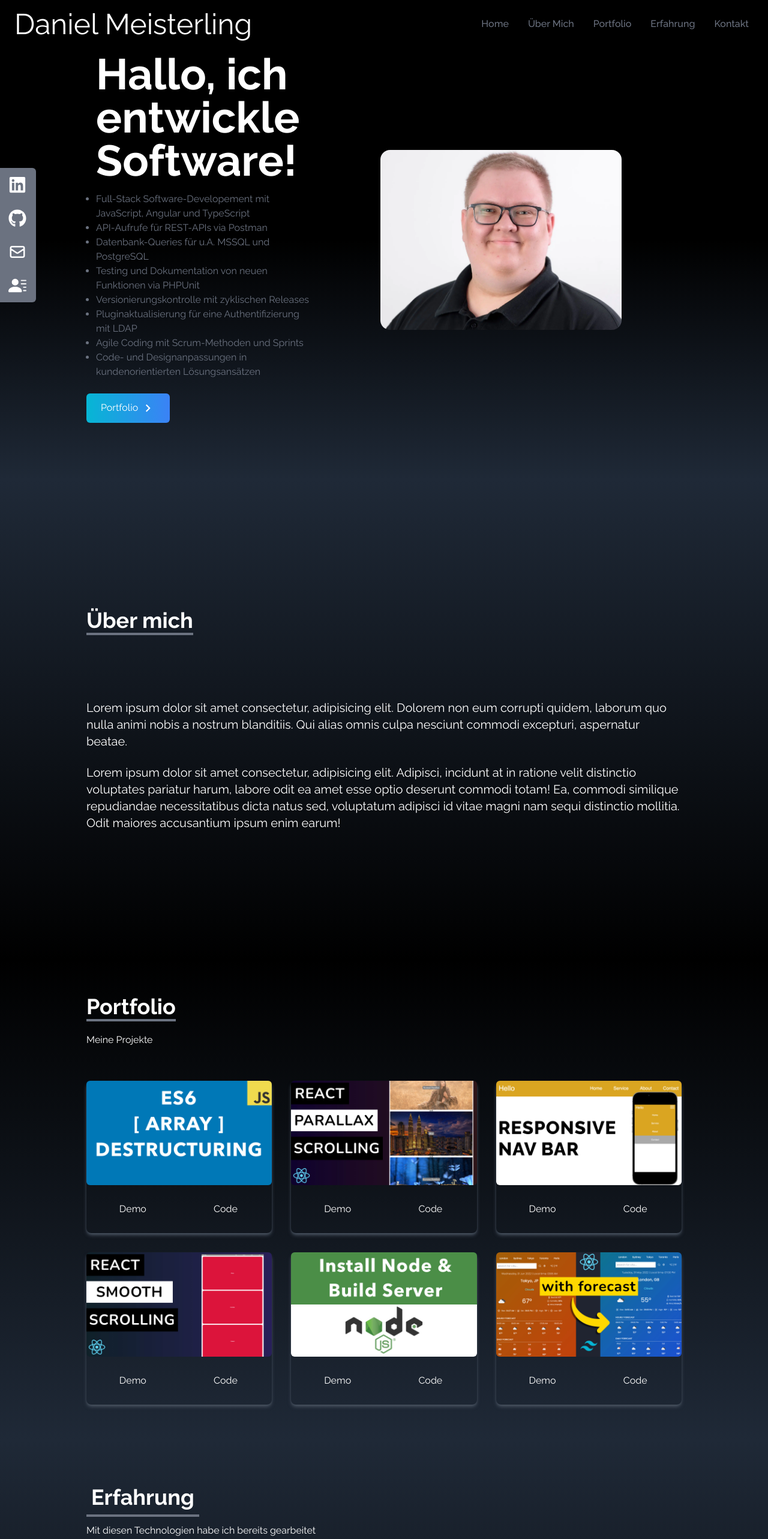
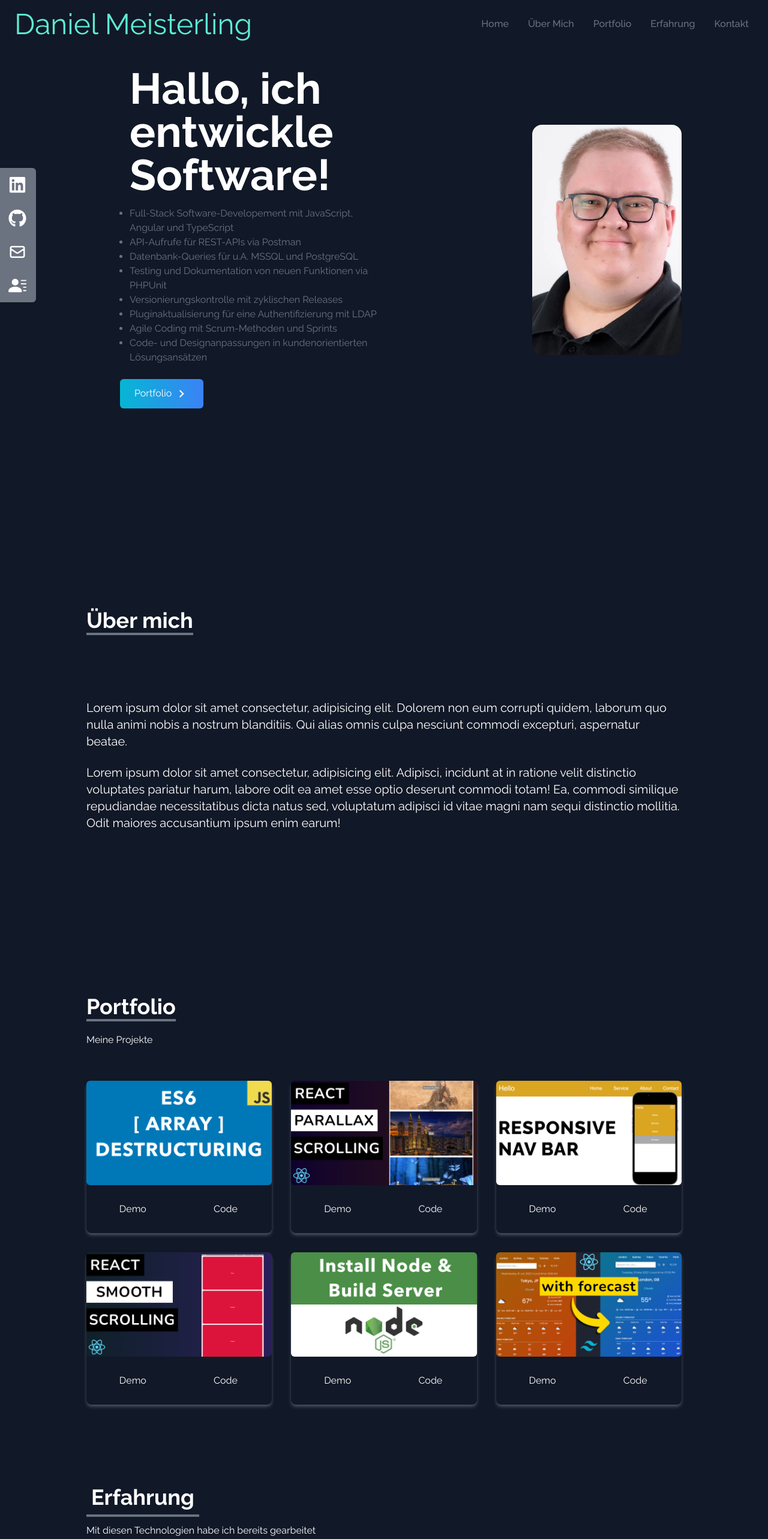
Before and after one commit to DMeisterling/Portfolio, a React (Create React App) app: page / in a window 1280 px wide. Shown: the top 2566 px of the page at 60% size. Built offline with nearby package versions, Linux system fonts and the light colour scheme.

Commit message:
style changes

```diff
--- a/src/App.js
+++ b/src/App.js
@@ -5,11 +5,15 @@ import Portfolio from "./components/Portfolio";
 import SocialLinks from "./components/SocialLinks";
 import Experience from "./components/Experience";
 import Contact from "./components/Contact";
+import { useState } from "react";
 
 function App() {
+  const [darkMode, setDarkMode] = useState(true);
+
   return (
-    <div>
-      <NavBar />
+    <div className={darkMode && "dark"}>
+      <NavBar darkMode={darkMode} setDarkMode={setDarkMode} />
+      <main className="bg-white dark:bg-gray-900 text-gray-900 dark:text-white">
         <Home />
         <About />
         <Portfolio />
@@ -17,6 +21,7 @@ function App() {
         <Contact />
 
         <SocialLinks />
+      </main>
     </div>
   );
 }
--- a/src/components/About.jsx
+++ b/src/components/About.jsx
@@ -2,10 +2,7 @@ import React from "react";
 
 const About = () => {
   return (
-    <div
-      name="über mich"
-      className="w-full h-screen bg-gradient-to-b from-gray-800 to-black text-white"
-    >
+    <div name="über mich" className="w-full h-screen text-white">
       <div className="max-w-screen-lg p-4 mx-auto flex flex-col justify-center w-full h-full">
         <div className="pb-8">
           <p className="text-4xl font-bold inline border-b-4 border-gray-500">
--- a/src/components/Contact.jsx
+++ b/src/components/Contact.jsx
@@ -2,10 +2,7 @@ import React from "react";
 
 const Contact = () => {
   return (
-    <div
-      name="contact"
-      className="w-full h-screen bg-gradient-to-b from-black to-gray-800 p-4 text-white"
-    >
+    <div name="contact" className="w-full h-screen p-4 text-white">
       <div className="flex flex-col p-4 justify-center max-w-screen-lg mx-auto h-full">
         <div className="pb-8">
           <p className="text-4xl font-bold inline border-b-4 border-gray-500">
--- a/src/components/Experience.jsx
+++ b/src/components/Experience.jsx
@@ -54,10 +54,7 @@ const Experience = () => {
   ];
 
   return (
-    <div
-      name="experience"
-      className="bg-gradient-to-b from-gray-800 to-black w-full h-screen"
-    >
+    <div name="experience" className="w-full h-screen">
       <div className="max-w-screen-lg mx-auto p-4 flex flex-col justify-center w-full h-full text-white">
         <div>
           <p className="text-4xl font-bold border-b-4 border-gray-500 p-2 inline">
--- a/src/components/Home.jsx
+++ b/src/components/Home.jsx
@@ -5,12 +5,9 @@ import { Link } from "react-scroll";
 
 const Home = () => {
   return (
-    <div
-      name="home"
-      className="h-screen w-full bg-gradient-to-b from-black via-black to-gray-800"
-    >
+    <div name="home" className="h-screen w-full">
       <div className="max-w-screen-lg mx-auto flex flex-col items-center justify-center h-full px-4 md:flex-row">
-        <div className="flex flex-col justify-center h-full">
+        <div className="flex flex-col justify-center h-full pl-14">
           <h2 className="text-4xl sm:text-7xl font-bold text-white px-4">
             Hallo, ich entwickle Software!
           </h2>
@@ -48,7 +45,8 @@ const Home = () => {
           <img
             src={HeroImage}
             alt="my profile"
-            className="rounded-2xl mx-auto w-2/3 md:w-2/3"
+            //className="rounded-2xl mx-auto w-2/3 md:w-2/3"
+            className="rounded-2xl w-60 h-60 md:w-80 md:h-80 lg:w-96 lg:h-96  object-cover object-top"
           />
         </div>
       </div>
--- a/src/components/NavBar.jsx
+++ b/src/components/NavBar.jsx
@@ -1,8 +1,9 @@
 import React, { useState } from "react";
 import { FaBars, FaTimes } from "react-icons/fa";
+import { MdNightsStay, MdWbSunny } from "react-icons/md";
 import { Link } from "react-scroll";
 
-const NavBar = () => {
+const NavBar = ({ darkMode, setDarkMode }) => {
   const [nav, setNav] = useState(false);
 
   const links = [
@@ -29,7 +30,7 @@ const NavBar = () => {
   ];
 
   return (
-    <div className="flex justify-between items-center w-full h-20 px-4 text-white bg-black fixed">
+    <div className="flex justify-between items-center w-full h-20 px-4 text-white bg-black dark:text-teal-300 dark:bg-gray-900 fixed">
       <div>
         <h1 className="text-5xl font-signature ml-2">Daniel Meisterling</h1>
       </div>
@@ -71,6 +72,13 @@ const NavBar = () => {
               </Link>
             </li>
           ))}
+          <li onClick={() => setDarkMode(!darkMode)}>
+            {darkMode ? (
+              <MdWbSunny className="text-2xl cursor-pointer" />
+            ) : (
+              <MdNightsStay className="text-2xl cursor-pointer" />
+            )}
+          </li>
         </ul>
       )}
     </div>
--- a/src/components/Portfolio.jsx
+++ b/src/components/Portfolio.jsx
@@ -35,11 +35,7 @@ const Portfolio = () => {
   ];
 
   return (
-    <div
-      name="portfolio"
-      className="bg-gradient-to-b from-black to-gray-800
-    w-full text-white md:h-screen"
-    >
+    <div name="portfolio" className="w-full text-white md:h-screen">
       <div className="max-w-screen-lg p-4 mx-auto flex flex-col justify-center w-full h-full">
         <div className="pb-8">
           <p className="text-4xl font-bold inline border-b-4 border-gray-500">
--- a/tailwind.config.js
+++ b/tailwind.config.js
@@ -1,5 +1,6 @@
 /** @type {import('tailwindcss').Config} */
 module.exports = {
+  darkMode: "class",
   content: ["./src/**/*.{js,jsx,ts,tsx}"],
   theme: {
     extend: {},
```
Lines whose indentation alone changed are shown as unchanged.
